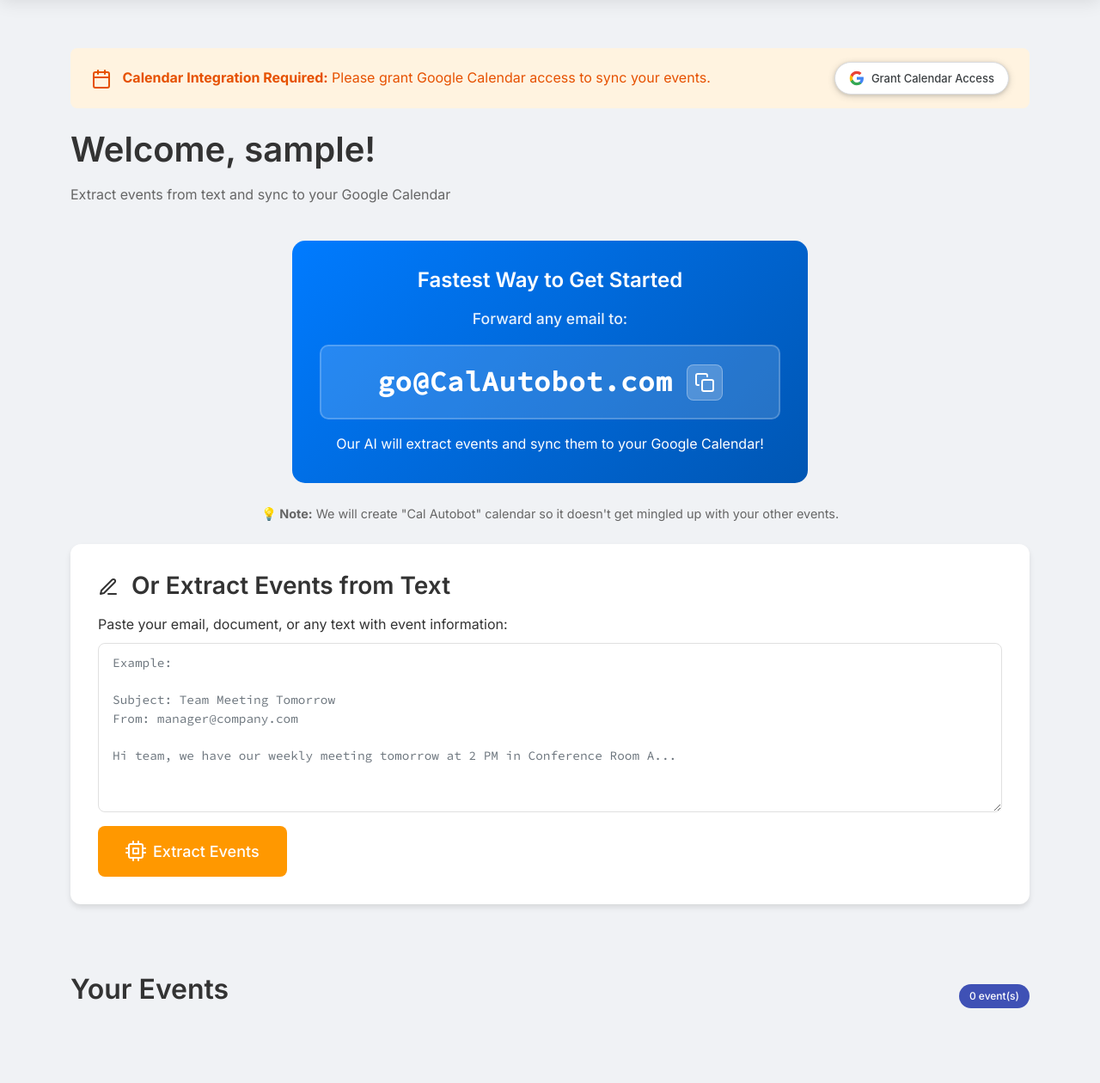
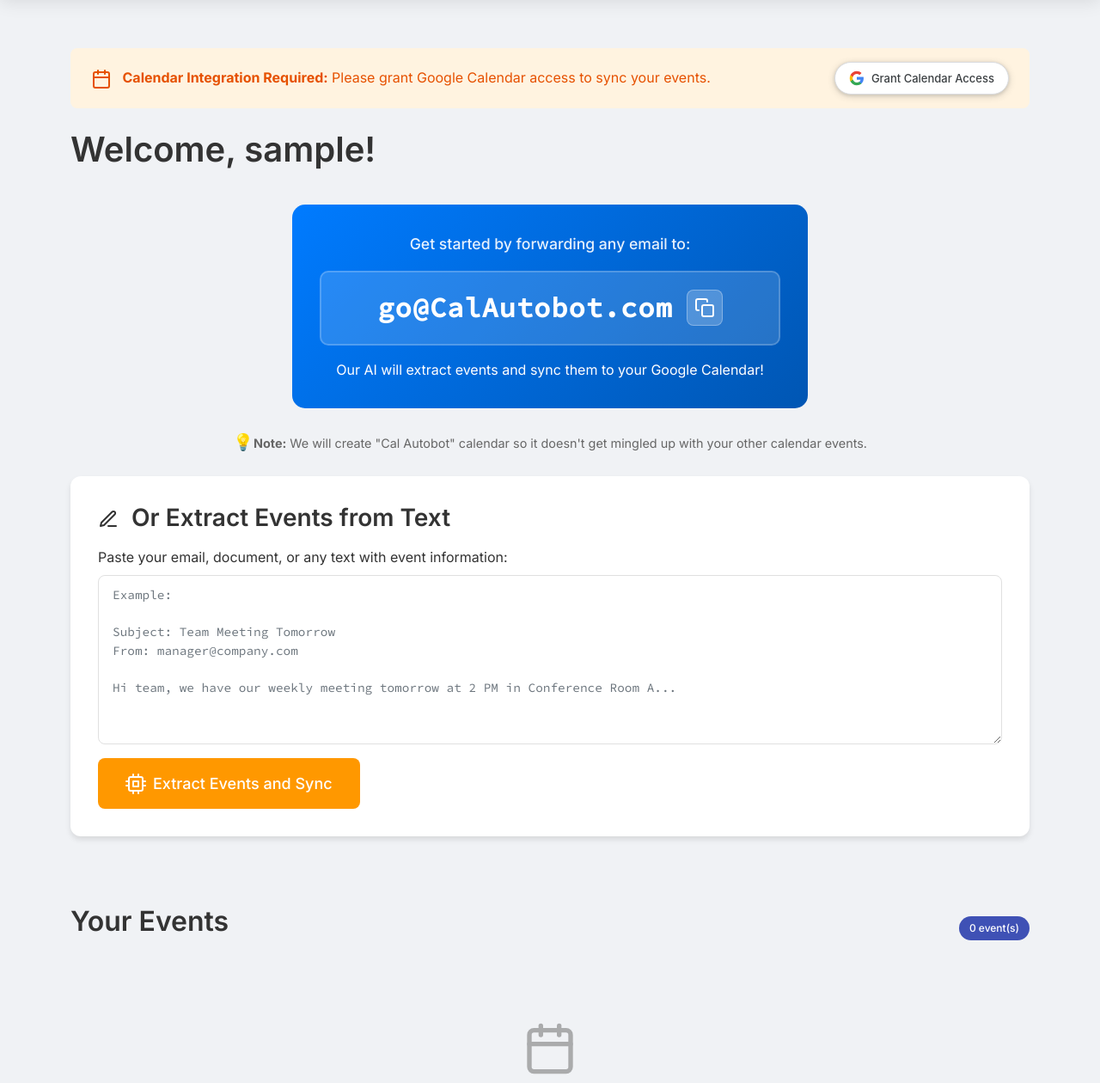
Before and after one commit to willcheung/AITextBot, a Flask app: page /dashboard in a window 1280 px wide. Shown: the part 85-1345 px from the top of the page at 86% size. Run offline with Flask 3, Linux system fonts and the light colour scheme; the visitor is signed in with stand-in values (Sample User, id 1); data that the repository does not hold is empty; some libraries are stand-ins or nearby versions.

Commit message:
Revised copy and use flow.

```diff
--- a/templates/dashboard.html
+++ b/templates/dashboard.html
@@ -34,7 +34,6 @@
             <div class="d-flex justify-content-between align-items-center mb-4">
                 <div>
                     <h1>Welcome, {{ current_user.username }}!</h1>
-                    <p class="text-muted">Extract events from text and sync to your Google Calendar</p>
                 </div>
             </div>
         </div>
@@ -45,8 +44,7 @@
         <div class="col-12">
             <div class="email-cta">
                 <div class="email-forward-instruction text-center">
-                    <h4 class="mb-3">Fastest Way to Get Started</h4>
-                    <span class="email-label">Forward any email to:</span>
+                    <span class="email-label">Get started by forwarding any email to:</span>
                     <div class="email-address-large">
                         go@CalAutobot.com
                         <button type="button" class="btn btn-sm btn-light ms-2" onclick="copyEmail()" title="Copy email address">
@@ -62,7 +60,7 @@
     <!-- Note below CTA -->
     <div class="row mb-4">
         <div class="col-12">
-            <p class="text-center text-muted mb-0" style="font-size: 0.9rem;"><strong>💡 Note:</strong> We will create "Cal Autobot" calendar so it doesn't get mingled up with your other events.</p>
+            <p class="text-center text-muted mb-0" style="font-size: 0.9rem;"><span style="font-size: 1.2rem">💡</span><strong>Note:</strong> We will create "Cal Autobot" calendar so it doesn't get mingled up with your other calendar events.</p>
         </div>
     </div>
 
@@ -87,7 +85,7 @@
 
                     <button type="submit" class="btn btn-accent btn-lg">
                         <i data-feather="cpu" class="me-2"></i>
-                        Extract Events
+                        Extract Events and Sync
                     </button>
                 </form>
             </div>
```
